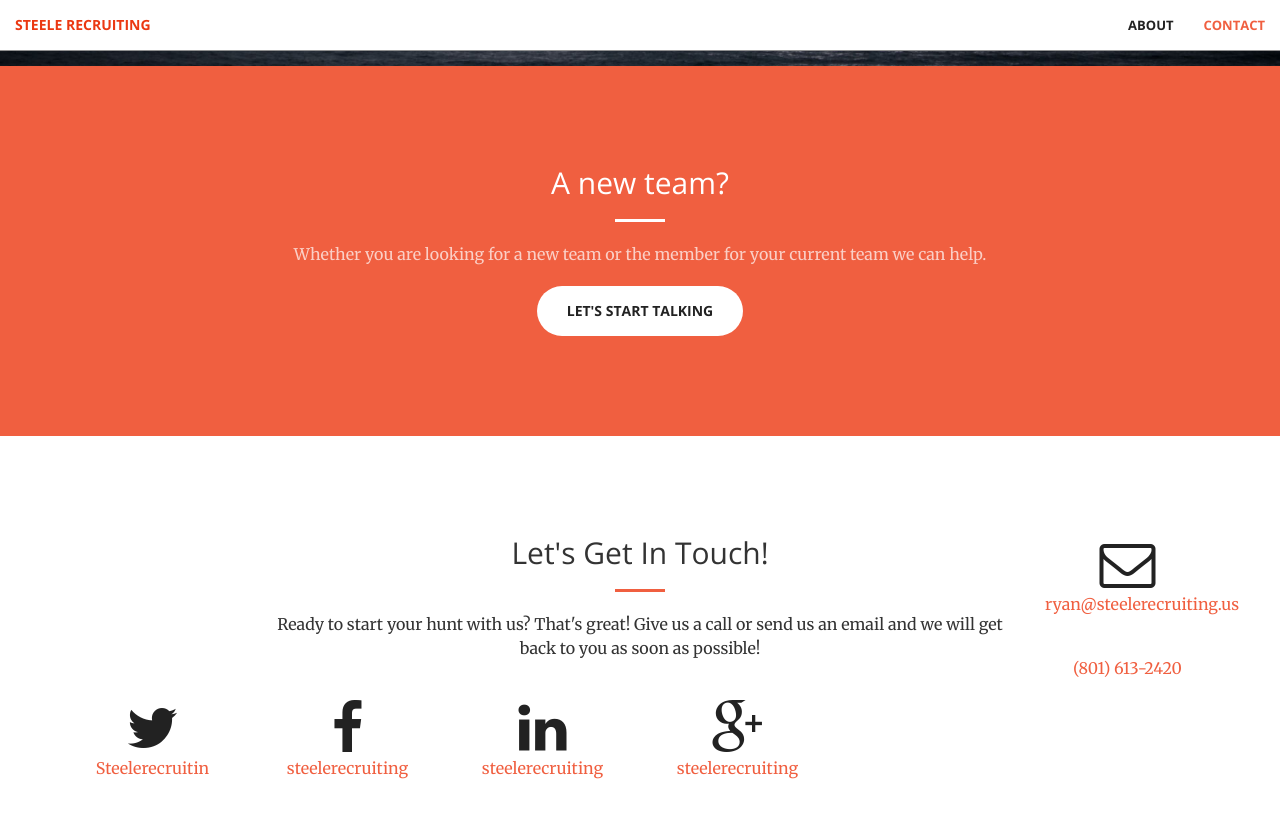
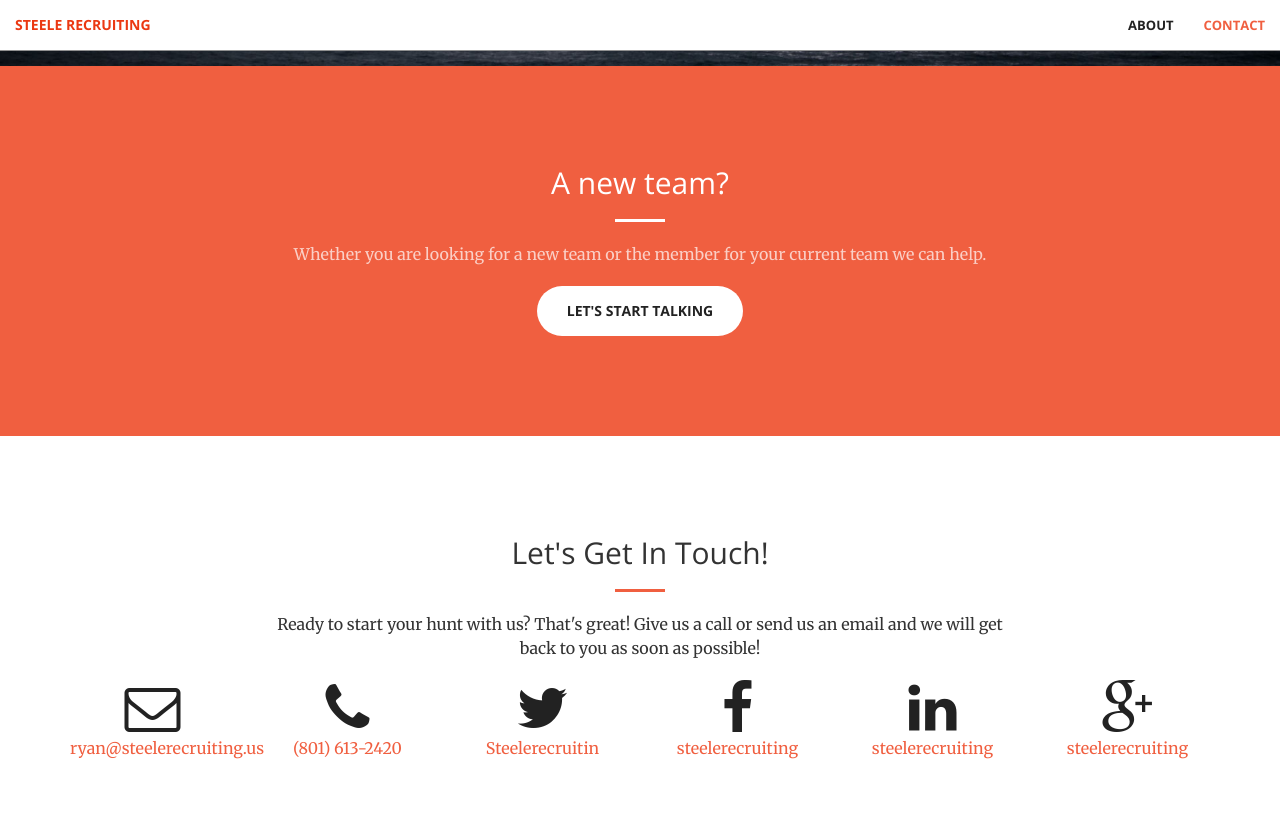
Before and after one commit to steelerecruiting/steele-recruiting, a Jekyll site: the page built from index.html, in a window 1280 px wide and 900 px high, scrolled down 834 px. Shown: the top 818 px of the window. Built offline with Jekyll 4.4.1, drawn with Linux system fonts in a browser that asks for light colours.

Commit message:
fixed phone and row bug

```diff
--- a/_includes/contact.html
+++ b/_includes/contact.html
@@ -6,6 +6,8 @@
                 <hr class="primary">
                 <p>Ready to start your hunt with us? That's great! Give us a call or send us an email and we will get back to you as soon as possible!</p>
             </div>
+        </div>
+        <div class="row">
             <div class="col-lg-2 text-center">
                 <a href="mailto:{{ site.email }}">
                 <i class="fa fa-envelope-o fa-3x wow bounceIn" data-wow-delay=".1s"></i>
@@ -14,7 +16,7 @@
             </div>
             <div class="col-lg-2 text-center">
                 <a href="tel:{{ site.phone }}">
-            <i class="fa fa-phone-o fa-3x wow bounceIn" data-wow-delay=".1s"></i>
+                <i class="fa fa-phone fa-3x wow bounceIn" data-wow-delay=".1s"></i>
                     <p>{{ site.phone }}</p>
                 </a>
             </div>
@@ -43,6 +45,6 @@
                     <p>{{ site.facebook_username }}</p>
                 </a>
             </div>
-
+        </div>
     </div>
 </section>
```
Lines whose indentation alone changed are shown as unchanged.
